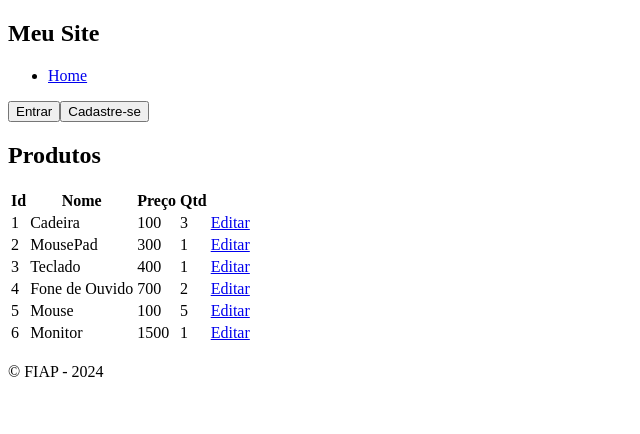
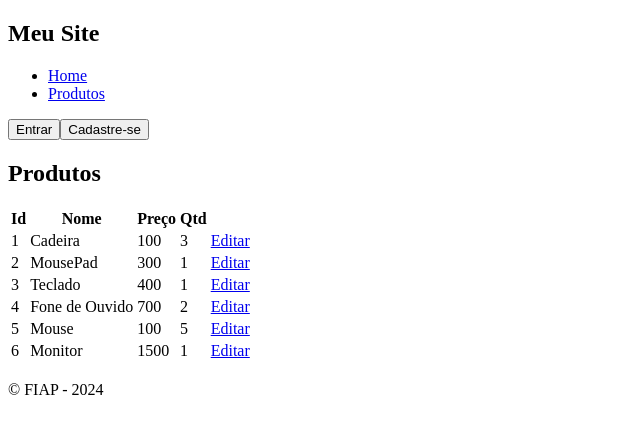
Before and after one commit to 1TDSPY-2024/aula-11-1tdspy-2sem, a Next.js app in the folder aula11/: page /produtos in a window 1280 px wide. Shown: the top 434 px of the page, without its empty margins (0-640 px from the left). Built offline with nearby package versions, Linux system fonts and the light colour scheme.

Commit message:
Chamando produtos

```diff
--- a/aula11/src/component/Menu/Menu.tsx
+++ b/aula11/src/component/Menu/Menu.tsx
@@ -10,6 +10,7 @@ export default function Menu() {
             <nav>
                 <ul className="flex">
                     <li><Link href={"/"} >Home</Link></li>
+                    <li><Link href={"/produtos"} >Produtos</Link></li>
                 </ul>
             </nav>
             <div>
```
